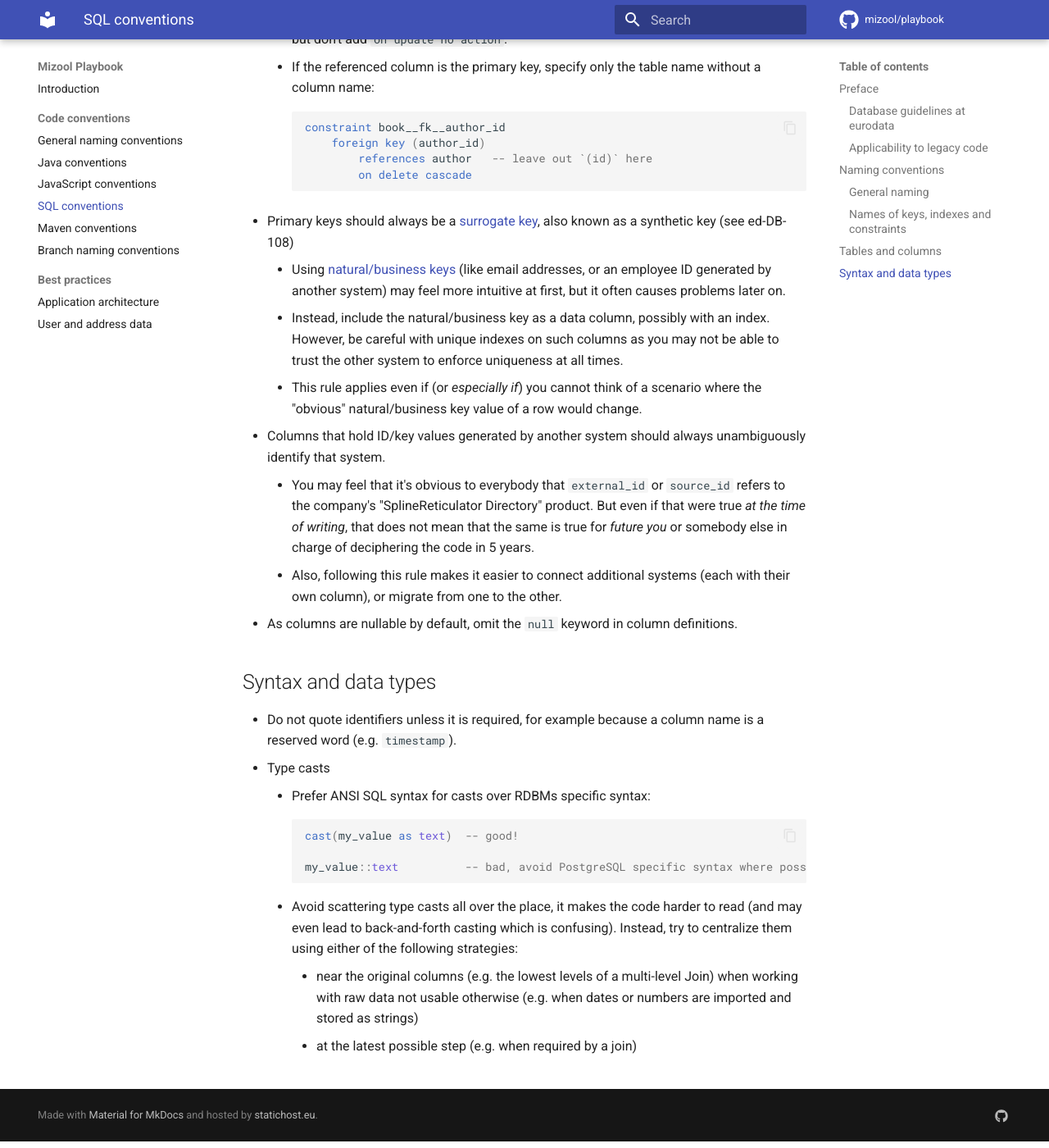
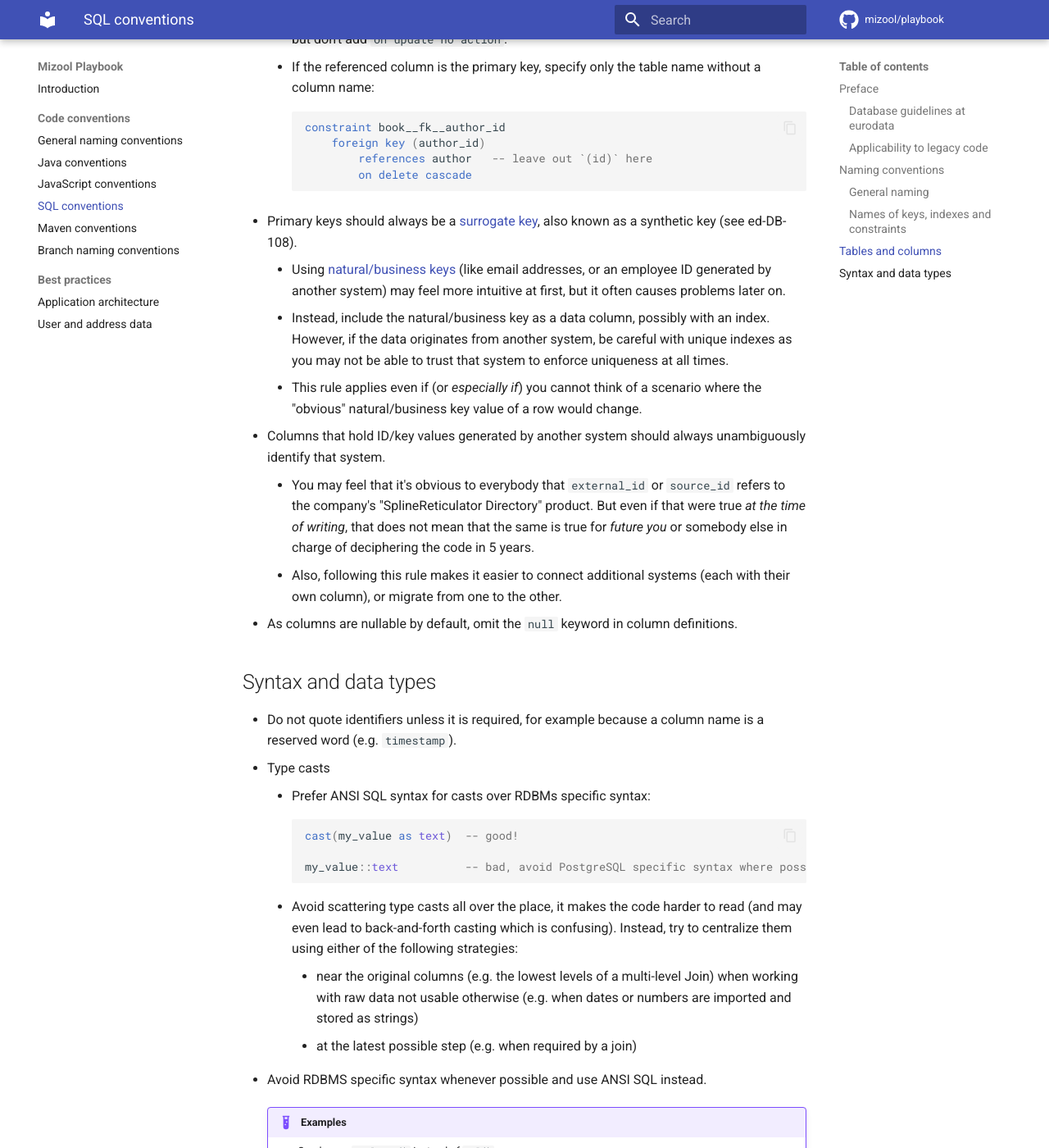
Before and after one commit to mizool/playbook, an MkDocs documentation site: the page built from docs/code-conventions/sql.md, in a window 1280 px wide and 1400 px high, scrolled down 2520 px. Shown: the whole window at 82% size. Built offline with MkDocs 1.6.1 and Material for MkDocs 9.7.7, drawn with Linux system fonts in a browser that asks for light colours; comment, search, counter and statistics services are not loaded; some of the changed text lies outside the part shown.

Commit message:
Add rule discouraging RDBMS specific syntax

````diff
--- a/docs/code-conventions/sql.md
+++ b/docs/code-conventions/sql.md
@@ -72,10 +72,10 @@ Names of keys, indexes and constraints follow the structure given below, with se
               references author   -- leave out `(id)` here
               on delete cascade
       ```
-- Primary keys should always be a [surrogate key](https://en.wikipedia.org/wiki/Surrogate_key), also known as a synthetic key (see ed-DB-108)
+- Primary keys should always be a [surrogate key](https://en.wikipedia.org/wiki/Surrogate_key), also known as a synthetic key (see ed-DB-108).
     - Using [natural/business keys](https://en.wikipedia.org/wiki/Natural_key) (like email addresses, or an employee ID generated by another system) may feel more intuitive at first, but it often causes problems later on.
     - Instead, include the natural/business key as a data column, possibly with an index.
-      However, be careful with unique indexes on such columns as you may not be able to trust the other system to enforce uniqueness at all times.
+      However, if the data originates from another system, be careful with unique indexes as you may not be able to trust that system to enforce uniqueness at all times.
     - This rule applies even if (or _especially if_) you cannot think of a scenario where the "obvious" natural/business key value of a row would change.
 - Columns that hold ID/key values generated by another system should always unambiguously identify that system.
     - You may feel that it's obvious to everybody that `external_id` or `source_id` refers to the company's "SplineReticulator Directory" product.
@@ -97,3 +97,8 @@ Names of keys, indexes and constraints follow the structure given below, with se
       Instead, try to centralize them using either of the following strategies:
         - near the original columns (e.g. the lowest levels of a multi-level Join) when working with raw data not usable otherwise (e.g. when dates or numbers are imported and stored as strings)
         - at the latest possible step (e.g. when required by a join)
+- Avoid RDBMS specific syntax whenever possible and use ANSI SQL instead.
+
+    !!! example "Examples"
+        - Oracle: use `coalesce()` instead of `nvl()`.
+        - PostgreSQL: to return a single row table, use `SELECT VALUES('A Test String')` instead of `SELECT 'A Test String'`.
````
